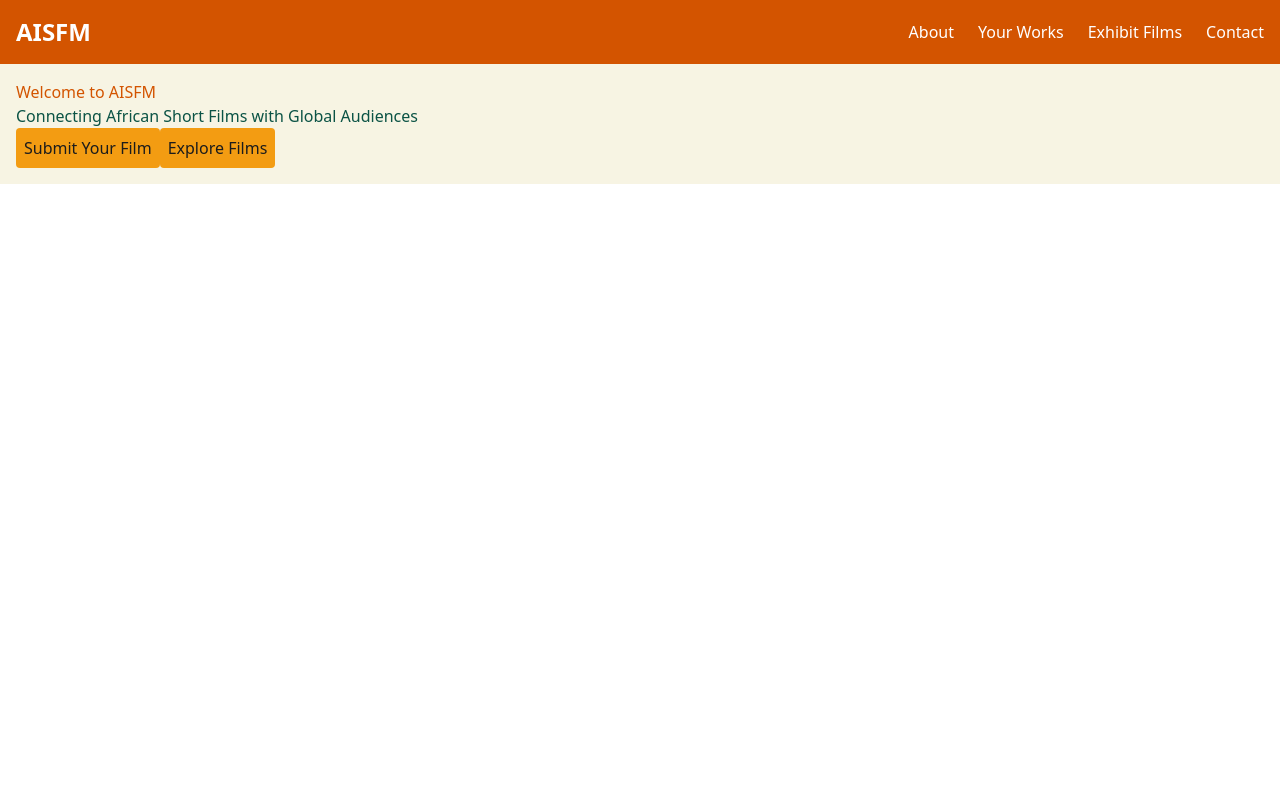
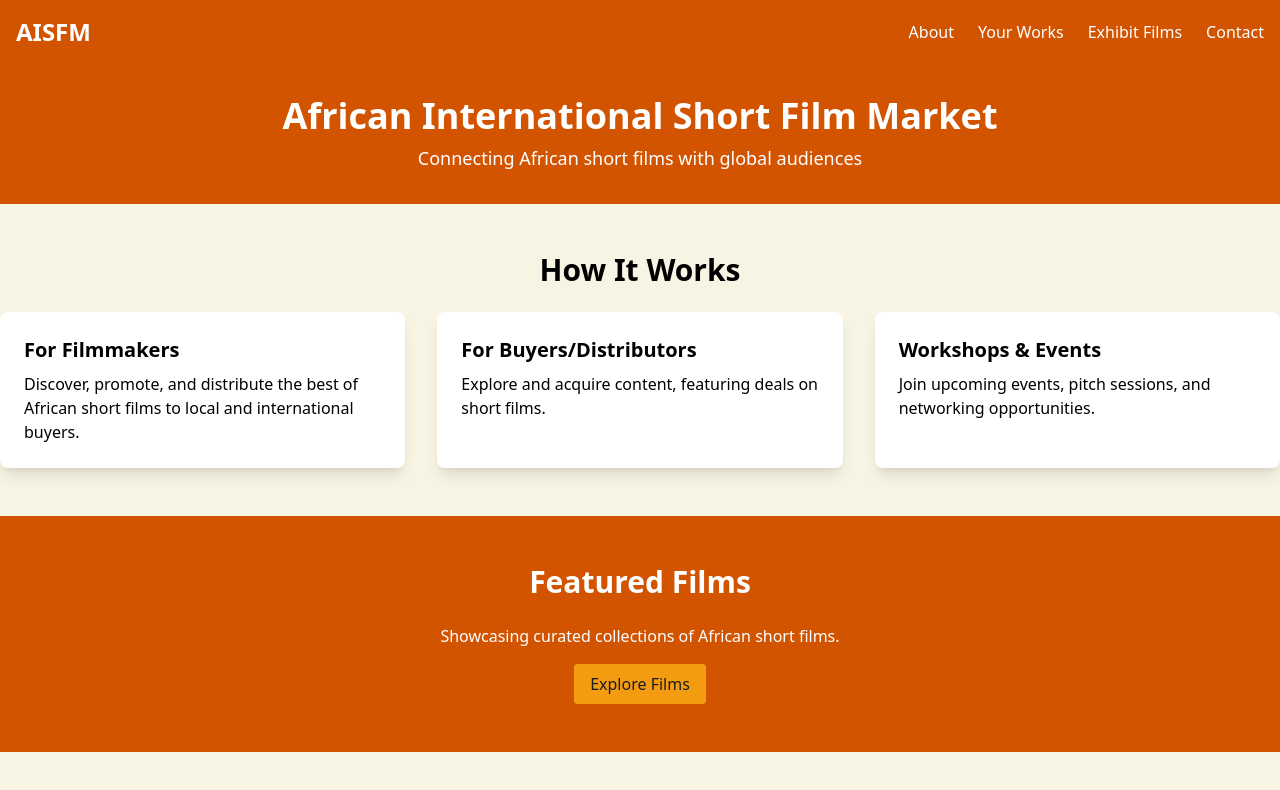
Before and after one commit to iAmNsengi/regexcraft-frontend, a React (Vite) app: page / in a window 1280 px wide. Shown: the top 790 px of the page. Built offline with nearby package versions, Linux system fonts and the light colour scheme.

Commit message:
add: footer component

```diff
--- /dev/null
+++ b/src/components/Footer.tsx
@@ -0,0 +1,14 @@
+// src/components/Footer.tsx
+import React from 'react';
+
+const Footer: React.FC = () => {
+    return (
+        <footer className="bg-richBlack text-white py-6 mt-auto">
+            <div className="container mx-auto text-center">
+                <p>&copy; 2024 AISFM. All rights reserved.</p>
+            </div>
+        </footer>
+    );
+};
+
+export default Footer;
--- a/src/pages/Home.tsx
+++ b/src/pages/Home.tsx
@@ -3,15 +3,41 @@ import React from 'react';
 
 const Home: React.FC = () => {
     return (
-        <div className="bg-warmCream text-richBlack p-4">
-            <h1 className="text-burntOrange">Welcome to AISFM</h1>
-            <p className="text-deepForestGreen">Connecting African Short Films with Global Audiences</p>
-            <button className="bg-goldenYellow text-richBlack rounded p-2 hover:bg-burntOrange">
-                Submit Your Film
-            </button>
-            <button className="bg-goldenYellow text-richBlack rounded p-2 hover:bg-burntOrange">
-                Explore Films
-            </button>
+        <div className="bg-warmCream min-h-screen">
+            <header className="bg-burntOrange text-white py-8">
+                <div className="container mx-auto text-center">
+                    <h1 className="text-4xl font-bold mb-2">African International Short Film Market</h1>
+                    <p className="text-lg">Connecting African short films with global audiences</p>
+                </div>
+            </header>
+
+            <section className="container mx-auto py-12">
+                <h2 className="text-3xl font-bold text-center mb-6">How It Works</h2>
+                <div className="grid grid-cols-1 md:grid-cols-3 gap-8">
+                    <div className="bg-white p-6 rounded-lg shadow-lg">
+                        <h3 className="text-xl font-semibold mb-2">For Filmmakers</h3>
+                        <p>Discover, promote, and distribute the best of African short films to local and international buyers.</p>
+                    </div>
+                    <div className="bg-white p-6 rounded-lg shadow-lg">
+                        <h3 className="text-xl font-semibold mb-2">For Buyers/Distributors</h3>
+                        <p>Explore and acquire content, featuring deals on short films.</p>
+                    </div>
+                    <div className="bg-white p-6 rounded-lg shadow-lg">
+                        <h3 className="text-xl font-semibold mb-2">Workshops & Events</h3>
+                        <p>Join upcoming events, pitch sessions, and networking opportunities.</p>
+                    </div>
+                </div>
+            </section>
+
+            <section className="bg-burntOrange text-white py-12">
+                <div className="container mx-auto text-center">
+                    <h2 className="text-3xl font-bold mb-6">Featured Films</h2>
+                    <p className="mb-4">Showcasing curated collections of African short films.</p>
+                    <button className="bg-goldenYellow text-richBlack rounded px-4 py-2 hover:bg-burntOrange transition duration-300">
+                        Explore Films
+                    </button>
+                </div>
+            </section>
         </div>
     );
 };
```
